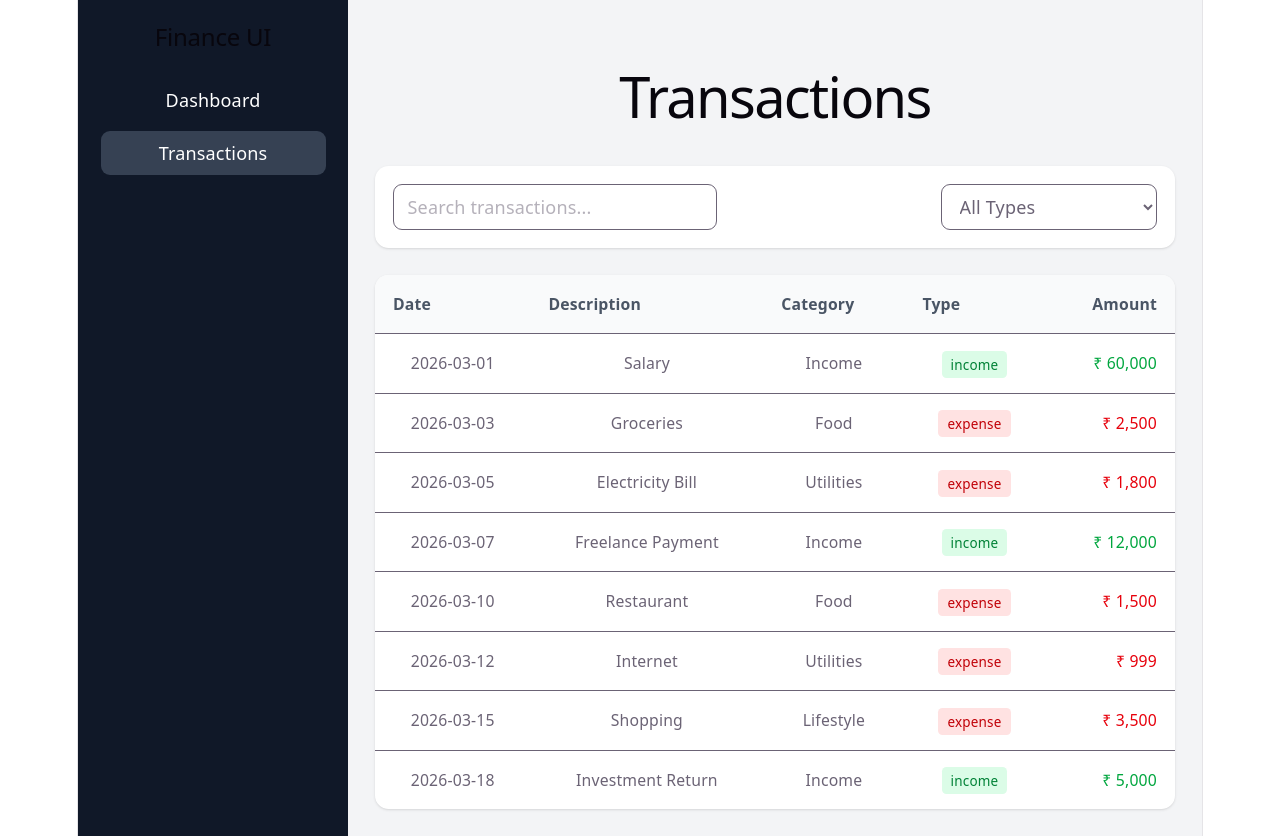
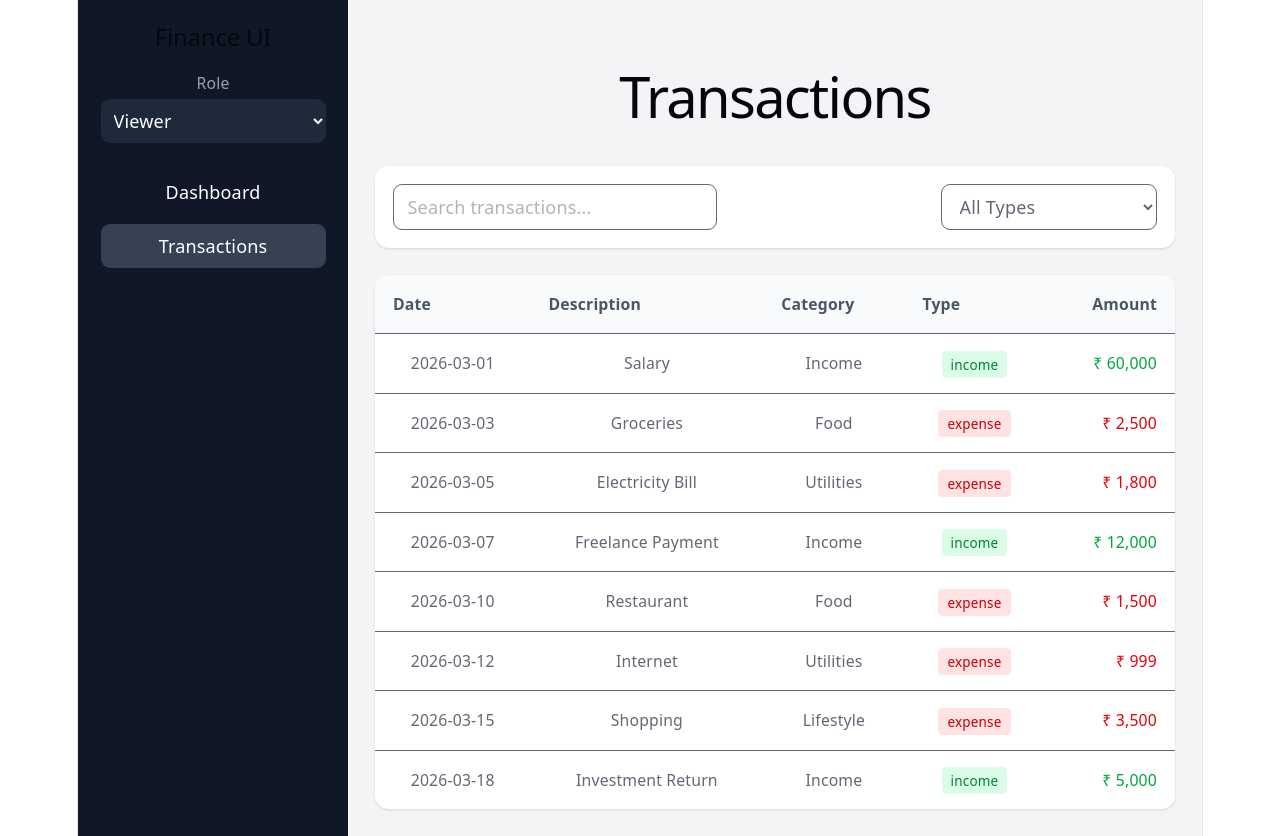
Before and after one commit to likhithaindukuri/finance-dashboard-ui, a React (Vite) app: page /transactions in a window 1280 px wide. Built offline with nearby package versions, Linux system fonts and the light colour scheme.

Commit message:
Implement role-based UI with context state management

```diff
--- a/src/context/AppContext.jsx
+++ b/src/context/AppContext.jsx
@@ -0,0 +1,18 @@
+import { createContext, useContext, useState } from "react";
+
+const AppContext = createContext();
+
+export function AppProvider({ children }) {
+  const [role, setRole] = useState("viewer"); // default role
+
+  return (
+    <AppContext.Provider value={{ role, setRole }}>
+      {children}
+    </AppContext.Provider>
+  );
+}
+
+// custom hook (professional practice)
+export function useAppContext() {
+  return useContext(AppContext);
+}
--- a/src/layouts/MainLayout.jsx
+++ b/src/layouts/MainLayout.jsx
@@ -1,7 +1,10 @@
 import { Link, useLocation } from "react-router-dom";
+import { useAppContext } from "../context/AppContext";
 
 function MainLayout({ children }) {
   const location = useLocation();
+
+  const { role, setRole } = useAppContext();
 
   const navItem = (path, label) => (
     <Link
@@ -23,6 +26,19 @@ function MainLayout({ children }) {
       <aside className="w-60 bg-gray-900 text-white p-5">
         <h2 className="text-xl font-semibold">Finance UI</h2>
 
+        <div className="mt-4">
+          <label className="text-sm text-gray-400">Role</label>
+          <select
+            value={role}
+            onChange={(e) => setRole(e.target.value)}
+            className="mt-1 w-full bg-gray-800 text-white p-2 rounded-lg"
+          >
+            <option value="viewer">Viewer</option>
+            <option value="admin">Admin</option>
+          </select>
+        </div>
+
+        {/* Navigation */}
         <nav className="mt-6 space-y-2">
           {navItem("/", "Dashboard")}
           {navItem("/transactions", "Transactions")}
--- a/src/main.jsx
+++ b/src/main.jsx
@@ -3,11 +3,14 @@ import ReactDOM from "react-dom/client";
 import { BrowserRouter } from "react-router-dom";
 import App from "./App";
 import "./index.css";
+import { AppProvider } from "./context/AppContext";
 
 ReactDOM.createRoot(document.getElementById("root")).render(
   <React.StrictMode>
     <BrowserRouter>
-      <App />
+      <AppProvider>
+        <App />
+      </AppProvider>
     </BrowserRouter>
   </React.StrictMode>
 );
--- a/src/pages/Transactions.jsx
+++ b/src/pages/Transactions.jsx
@@ -1,8 +1,12 @@
 import { useState } from "react";
 import TransactionTable from "../components/transactions/TransactionTable";
 import { transactions as mockTransactions } from "../data/mockData";
+import { useAppContext } from "../context/AppContext";
 
 function Transactions() {
+
+  const { role } = useAppContext();
+
   // search input
   const [search, setSearch] = useState("");
 
@@ -51,6 +55,12 @@ function Transactions() {
         </select>
       </div>
 
+      {role === "admin" && (
+        <button className="mb-4 bg-gray-900 text-white px-4 py-2 rounded-lg hover:bg-gray-700 transition">
+          + Add Transaction
+        </button>
+      )}
+
       {/* Table */}
       <TransactionTable transactions={filteredTransactions} />
     </div>
```
